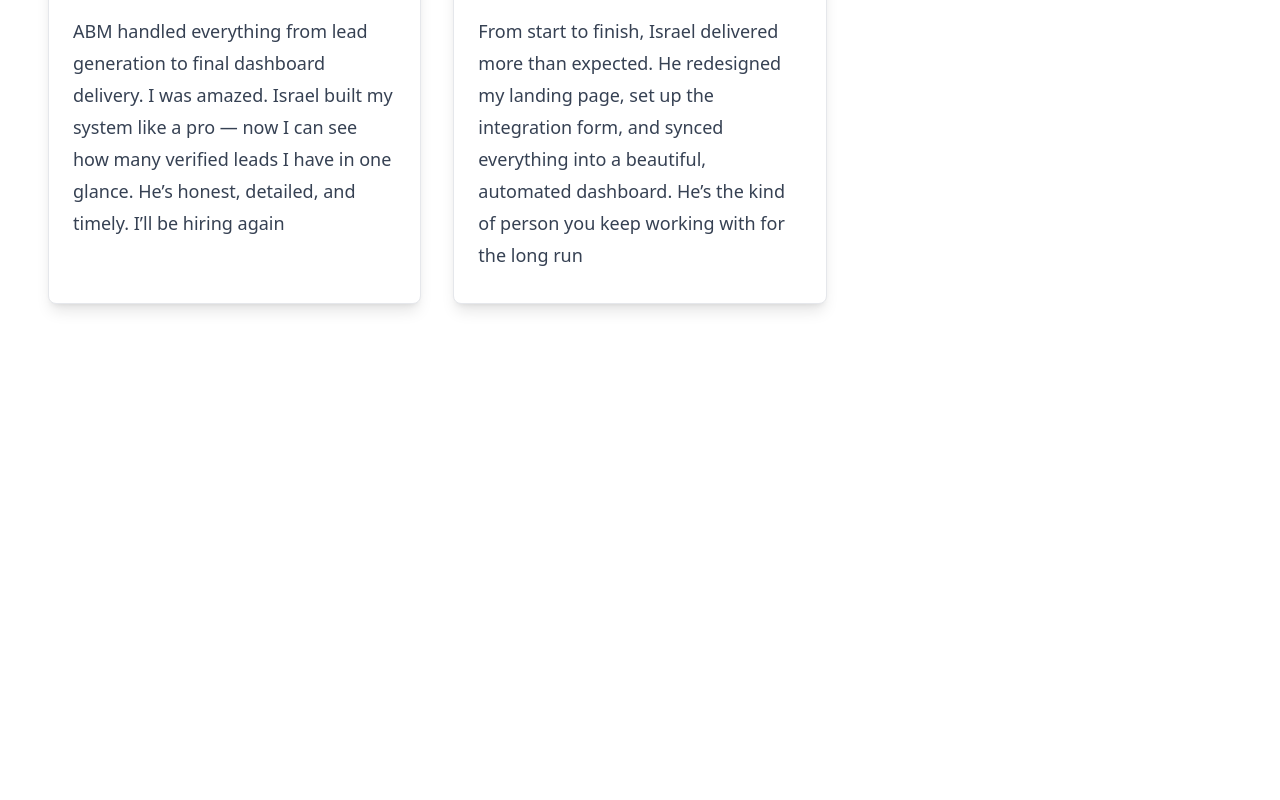
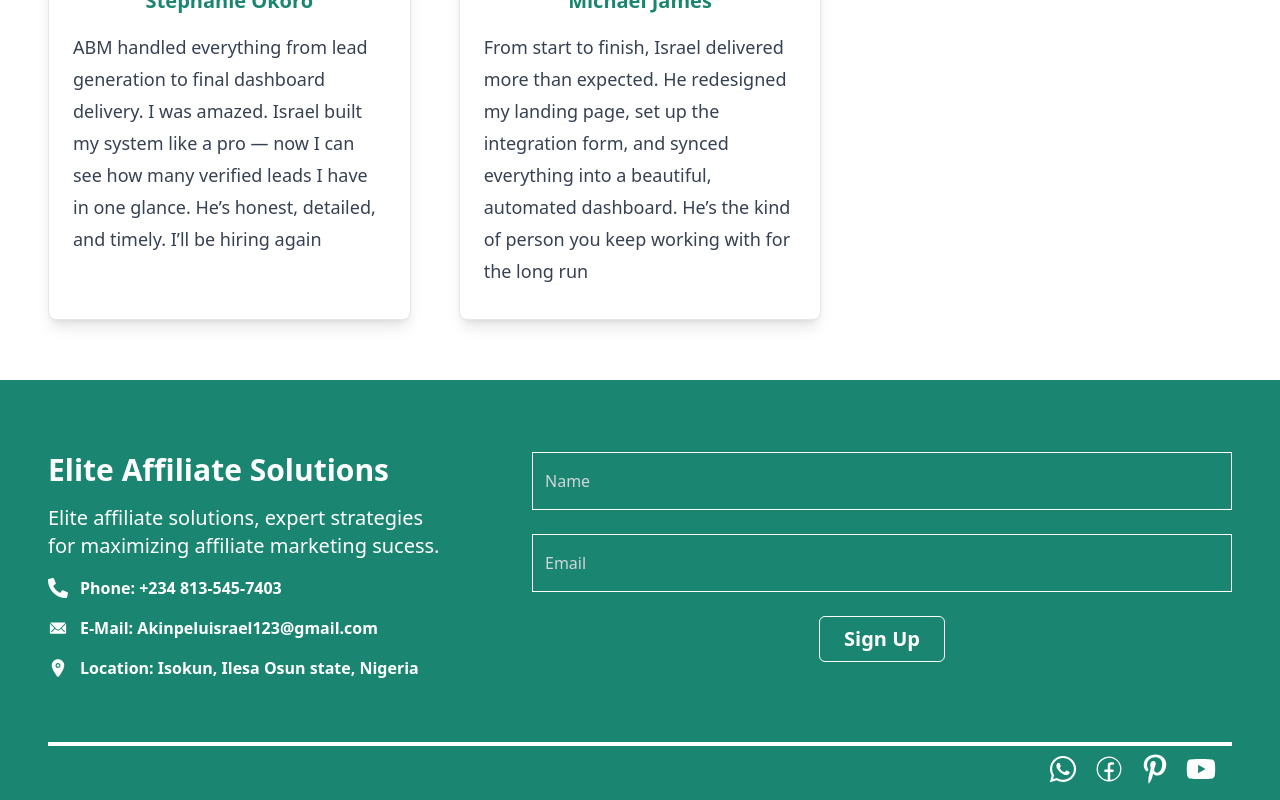
Before and after one commit to ShinobiKoda/abm, a Next.js app: page / in a window 1280 px wide. Shown: the part 2958-3758 px from the top of the page. Before the commit the page ends 3294 px from the top, so only its background shows below. Built offline with nearby package versions, Linux system fonts and the light colour scheme.

Commit message:
feat: add Footer component with contact form and social media links; include react-spinners for loading state

```diff
--- a/package.json
+++ b/package.json
@@ -13,7 +13,8 @@
     "next": "15.4.2",
     "react": "19.1.0",
     "react-dom": "19.1.0",
-    "react-icons": "^5.5.0"
+    "react-icons": "^5.5.0",
+    "react-spinners": "^0.17.0"
   },
   "devDependencies": {
     "@eslint/eslintrc": "^3",
--- a/src/components/Homepage.tsx
+++ b/src/components/Homepage.tsx
@@ -14,7 +14,7 @@
 import { PiChairThin } from "react-icons/pi";
 import { MdOutlineRealEstateAgent } from "react-icons/md";
 import { FaRegUserCircle } from "react-icons/fa";
-import { div } from "motion/react-client";
+import { Footer } from "./layout/Footer";
 
 const testimonials = [
   {
@@ -46,16 +46,7 @@
 
 export function Homepage() {
   return (
-    <motion.div
-      initial="hidden"
-      animate="visible"
-      exit={{ opacity: 0, y: -20 }}
-      variants={fadeIn}
-    >
-      <div className="w-full py-8 mt-[10px]">
-        <section className="bg-[#1a8671]"></section>
-
-        <section>
+    <div className="w-full mt-[10px]">
       <motion.div
         initial="hidden"
         animate="visible"
@@ -63,10 +54,10 @@
         transition={{ delay: 0.3 }}
       >
         <h1 className="text-2xl lg:text-4xl text-center font-semibold">
-              Affiliate <span className=" text-[#1a8671]">Business</span>{" "}
-              Marketing
+          Affiliate <span className=" text-[#1a8671]">Business</span> Marketing
         </h1>
       </motion.div>
+
       <motion.div
         initial="hidden"
         animate="visible"
@@ -166,10 +157,7 @@
             className="w-full grid gap-12 grid-cols-1 sm:grid-cols-2 lg:grid-cols-3 mt-[80px]"
           >
             <motion.div variants={fadeInUp} className="flex flex-col gap-4">
-                  <LuNotebookPen
-                    className="text-[#1a8671] text-2xl"
-                    size={70}
-                  />
+              <LuNotebookPen className="text-[#1a8671] text-2xl" size={70} />
               <p className="flex flex-col gap-4 max-w-[320px]">
                 <span className="font-medium text-lg lg:text-xl text-[#1a8671]">
                   Online Education
@@ -187,8 +175,8 @@
                   Digital Medai and content creation
                 </span>
                 <span className="font-norma text-lg text-[#1a8671]">
-                      Producing and distributing digital content such as
-                      articles, videos, and podcasts.
+                  Producing and distributing digital content such as articles,
+                  videos, and podcasts.
                 </span>
               </p>
             </motion.div>
@@ -203,8 +191,7 @@
                 </span>
                 <span className="font-norma text-lg text-[#1a8671]">
                   Selling products through an online store without holding
-                      inventory; products are shipped directly from the
-                      supplier.
+                  inventory; products are shipped directly from the supplier.
                 </span>
               </p>
             </motion.div>
@@ -265,7 +252,7 @@
             <div className="w-full h-1 bg-[#1a8671]  mb-14"></div>
           </div>
           <motion.div
-                className="grid grid-cols-1 md:grid-cols-2 lg:grid-cols-3 gap-8"
+            className="grid grid-cols-1 md:grid-cols-2 lg:grid-cols-3 gap-12"
             initial="hidden"
             animate="visible"
             variants={staggerChildren}
@@ -293,8 +280,8 @@
           </motion.div>
         </div>
       </motion.div>
-        </section>
+
+      <Footer />
     </div>
-    </motion.div>
   );
 }
--- /dev/null
+++ b/src/components/layout/Footer.tsx
@@ -0,0 +1,184 @@
+"use client";
+import { FaWhatsapp } from "react-icons/fa6";
+import { CiFacebook } from "react-icons/ci";
+import { FaPinterestP, FaYoutube } from "react-icons/fa";
+import { IoIosMail } from "react-icons/io";
+import { FaPhoneAlt } from "react-icons/fa";
+import { IoLocation } from "react-icons/io5";
+import { ClipLoader } from "react-spinners";
+import { useState } from "react";
+
+export function Footer() {
+  const [formData, setFormData] = useState({
+    name: "",
+    email: "",
+  });
+  const [errors, setErrors] = useState({
+    name: "",
+    email: "",
+  });
+  const [isSubmitting, setIsSubmitting] = useState(false);
+
+  const validateForm = () => {
+    const newErrors = { name: "", email: "" };
+    let isValid = true;
+
+    if (!formData.name.trim()) {
+      newErrors.name = "Name is required";
+      isValid = false;
+    }
+
+    if (!formData.email.trim()) {
+      newErrors.email = "Email is required";
+      isValid = false;
+    } else if (!/\S+@\S+\.\S+/.test(formData.email)) {
+      newErrors.email = "Please enter a valid email";
+      isValid = false;
+    }
+
+    setErrors(newErrors);
+    return isValid;
+  };
+
+  const handleInputChange = (e: React.ChangeEvent<HTMLInputElement>) => {
+    const { name, value } = e.target;
+    setFormData((prev) => ({
+      ...prev,
+      [name]: value,
+    }));
+
+    // Clear error when user starts typing
+    if (errors[name as keyof typeof errors]) {
+      setErrors((prev) => ({
+        ...prev,
+        [name]: "",
+      }));
+    }
+  };
+
+  const handleSubmit = async (e: React.FormEvent) => {
+    e.preventDefault();
+
+    if (!validateForm()) {
+      return;
+    }
+
+    setIsSubmitting(true);
+
+    // Simulate API call
+    setTimeout(() => {
+      setIsSubmitting(false);
+      setFormData({ name: "", email: "" });
+    }, 2000);
+  };
+  return (
+    <div className="w-full bg-[#1a8671] mt-[60px]">
+      <div className="w-full max-w-[1440px] mx-auto pt-18 pb-4 px-4 lg:px-12">
+        <div className="w-full flex flex-col lg:flex-row lg:justify-between gap-8">
+          <div className="text-white w-full max-w-[400px] flex flex-col gap-4">
+            <h2 className="font-bold text-2xl lg:text-3xl">
+              Elite Affiliate Solutions
+            </h2>
+            <p className="font-normal ext-base lg:text-xl">
+              Elite affiliate solutions, expert strategies for maximizing
+              affiliate marketing sucess.
+            </p>
+            <div className="flex flex-col gap-4">
+              <div className="text-white font-bold flex items-center gap-3">
+                <FaPhoneAlt size={20} />
+                <p>
+                  <span>Phone: </span> <span>+234 813-545-7403</span>
+                </p>
+              </div>
+              <div className="text-white font-bold flex items-center gap-3">
+                <IoIosMail size={20} />
+                <p>
+                  <span>E-Mail: </span> <span>Akinpeluisrael123@gmail.com</span>
+                </p>
+              </div>
+              <div className="text-white font-bold flex items-center gap-3">
+                <IoLocation size={20} />
+                <p>
+                  <span>Location: </span>{" "}
+                  <span>Isokun, Ilesa Osun state, Nigeria</span>
+                </p>
+              </div>
+            </div>
+          </div>
+          <form
+            onSubmit={handleSubmit}
+            className="flex flex-col gap-6 w-full mb-20 max-w-[700px]"
+          >
+            <div className="flex flex-col gap-2">
+              <input
+                type="text"
+                name="name"
+                value={formData.name}
+                onChange={handleInputChange}
+                placeholder="Name"
+                className={`text-white text-base border w-full px-3 py-4 outline-none bg-transparent placeholder-gray-300 ${
+                  errors.name ? "border-red-500" : "border-white"
+                }`}
+              />
+              {errors.name && (
+                <span className="text-red-300 text-sm">{errors.name}</span>
+              )}
+            </div>
+
+            <div className="flex flex-col gap-2">
+              <input
+                type="email"
+                name="email"
+                value={formData.email}
+                onChange={handleInputChange}
+                placeholder="Email"
+                className={`text-white text-base border w-full px-3 py-4 outline-none bg-transparent placeholder-gray-300 ${
+                  errors.email ? "border-red-500" : "border-white"
+                }`}
+              />
+              {errors.email && (
+                <span className="text-red-300 text-sm">{errors.email}</span>
+              )}
+            </div>
+
+            <div className="w-full flex items-center justify-center">
+              <button
+                type="submit"
+                disabled={isSubmitting}
+                className={`text-white font-bold text-lg lg:text-xl border rounded-md border-white py-2 px-6 min-w-[120px] flex items-center justify-center ${
+                  isSubmitting
+                    ? "opacity-70 cursor-not-allowed"
+                    : "hover:bg-white hover:text-[#1a8671] transition-colors"
+                }`}
+              >
+                {isSubmitting ? (
+                  <ClipLoader size={25} color="white" />
+                ) : (
+                  "Sign Up"
+                )}
+              </button>
+            </div>
+          </form>
+        </div>
+        <div className="bg-white h-1 mb-2"></div>
+        <div className="w-full flex justify-end">
+          <ul className="flex items-center gap-4 text-white font-bold">
+            <li>
+              <FaWhatsapp size={30} />
+            </li>
+            <li>
+              <CiFacebook size={30} />
+            </li>
+            <li>
+              <FaPinterestP size={30} />
+            </li>
+            <li>
+              <FaYoutube size={30} />
+            </li>
+            <li></li>
+          </ul>
+        </div>
+      </div>
+    </div>
+  );
+}
```
Also changed, not shown: 1 other file (tests, documents, lock files or other folders). Lines whose indentation alone changed are shown as unchanged.
